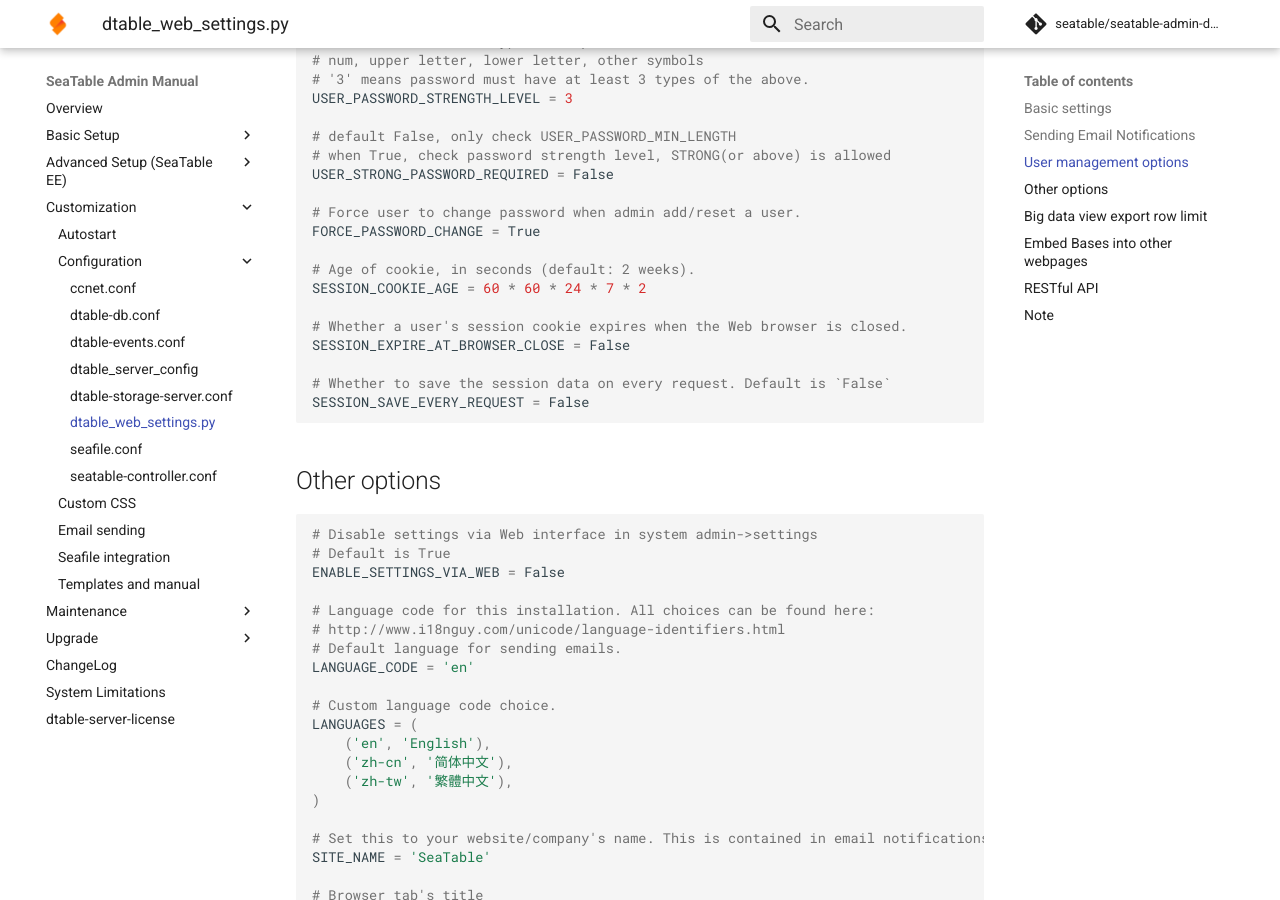
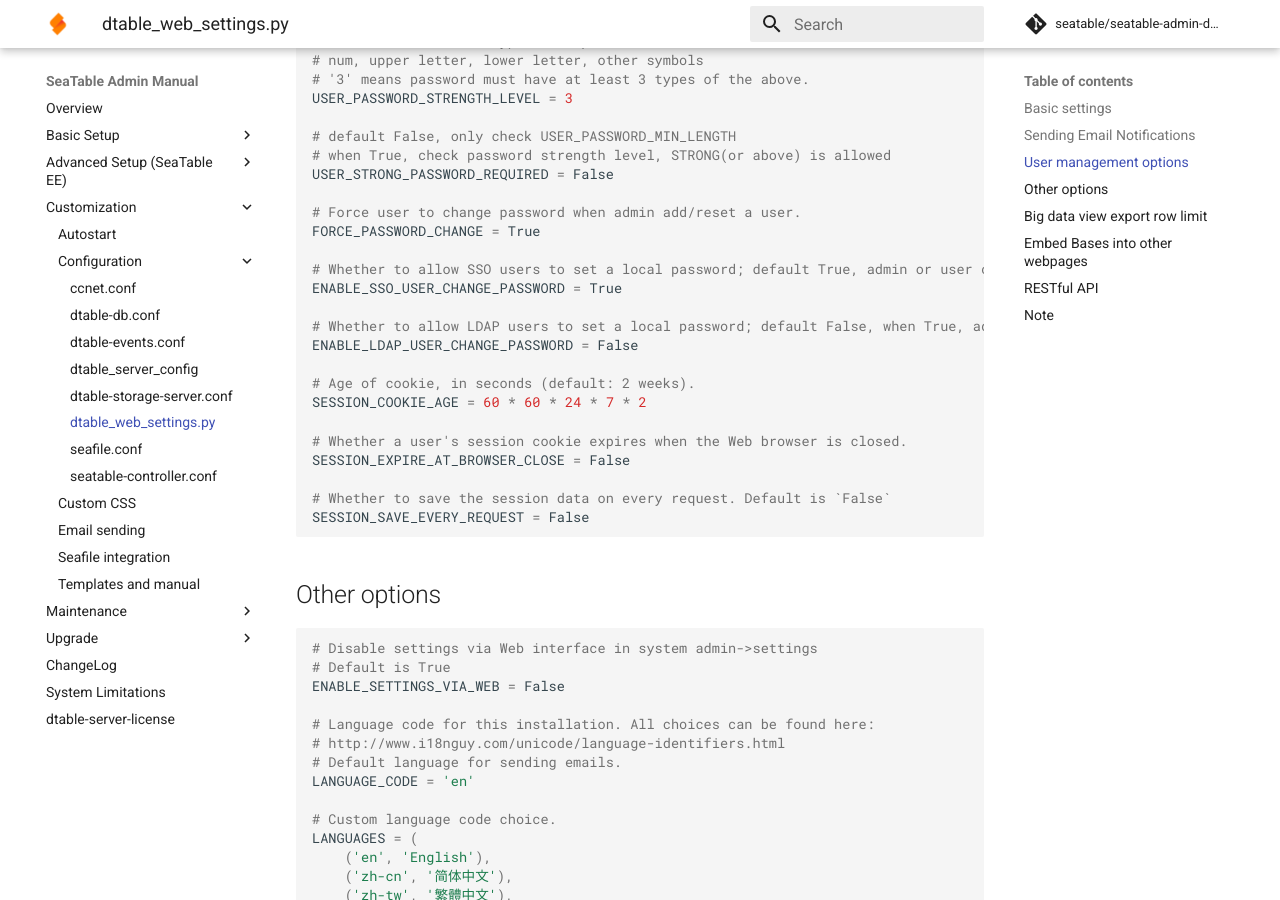
Before and after one commit to seatable/seatable-admin-docs, an MkDocs documentation site: the page built from manual/config/dtable_web_settings.md, in a window 1280 px wide and 900 px high, scrolled down 1653 px. Built offline with MkDocs 1.6.1 and Material for MkDocs 9.7.7, drawn with Linux system fonts in a browser that asks for light colours; comment, search, counter and statistics services are not loaded.

Commit message:
modify dtable_web_settings.py

```diff
--- a/manual/config/dtable_web_settings.md
+++ b/manual/config/dtable_web_settings.md
@@ -82,6 +82,12 @@
 
 # Force user to change password when admin add/reset a user.
 FORCE_PASSWORD_CHANGE = True
+
+# Whether to allow SSO users to set a local password; default True, admin or user can set a local password by 'Reset password'
+ENABLE_SSO_USER_CHANGE_PASSWORD = True
+
+# Whether to allow LDAP users to set a local password; default False, when True, admin or user can set a local password by 'Reset password'
+ENABLE_LDAP_USER_CHANGE_PASSWORD = False
 
 # Age of cookie, in seconds (default: 2 weeks).
 SESSION_COOKIE_AGE = 60 * 60 * 24 * 7 * 2
```
